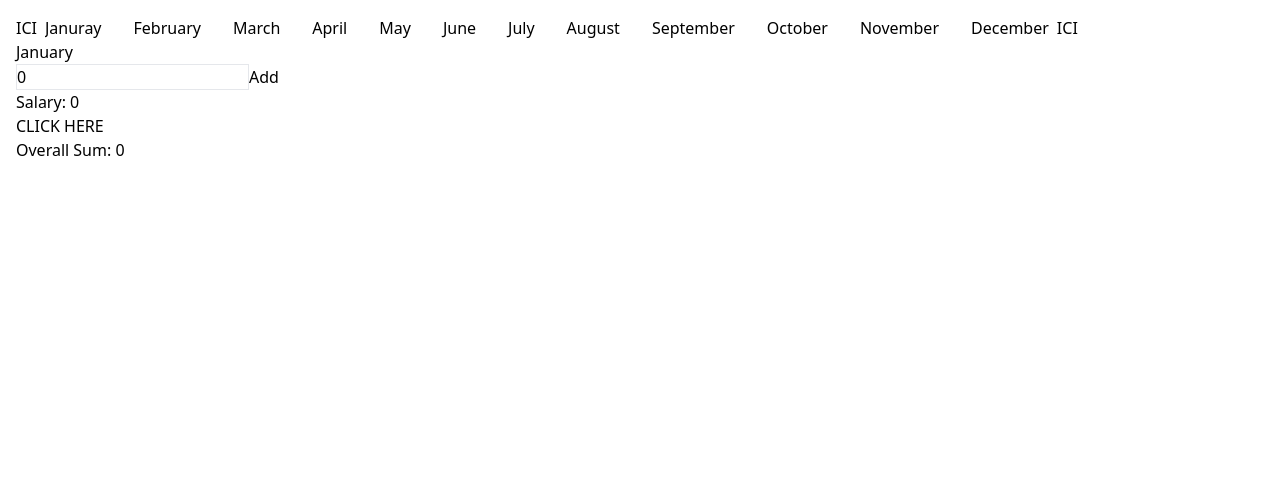
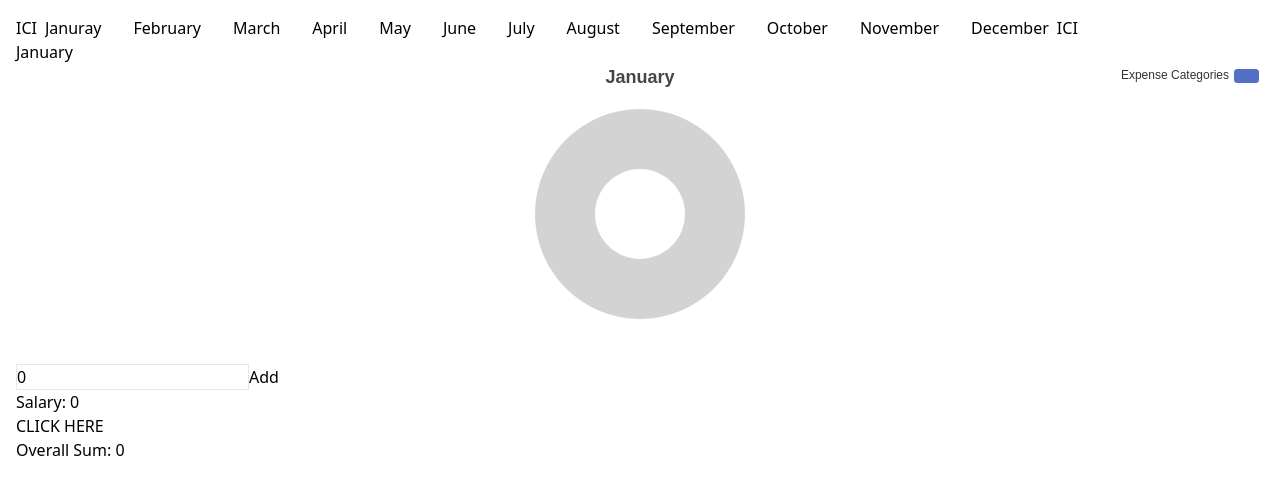
Before and after one commit to FlorianAutricque/budget_planner, a React (Vite) app in the folder budger_planner/: page /month/1 in a window 1280 px wide. Shown: the top 494 px of the page. Built offline with nearby package versions, Linux system fonts and the light colour scheme.

Commit message:
adding react echarts and make it dynamic

```diff
--- a/budger_planner/package.json
+++ b/budger_planner/package.json
@@ -11,6 +11,7 @@
   },
   "dependencies": {
     "echarts": "^5.5.1",
+    "echarts-for-react": "^3.0.2",
     "react": "^18.3.1",
     "react-dom": "^18.3.1",
     "react-router-dom": "^6.26.0"
--- a/budger_planner/src/components/PageMonth.jsx
+++ b/budger_planner/src/components/PageMonth.jsx
@@ -3,6 +3,8 @@ import { useParams } from "react-router-dom";
 import useLocalStorage from "../utils/LocalStorage";
 import SumInputEachExpense from "./SumInputEachExpense";
 import DeleteExpense from "./DeleteExpense";
+
+import ReactEcharts from "echarts-for-react";
 
 function PageMonth() {
   const { monthId } = useParams();
@@ -86,9 +88,48 @@ function PageMonth() {
     setOverallSum((prevOverallSum) => prevOverallSum + expenseSum);
   }
 
+  //////////////////////////////
+
+  const getOption = () => {
+    return {
+      title: {
+        text: monthName,
+        left: "center",
+      },
+      tooltip: {
+        trigger: "item",
+      },
+      legend: {
+        orient: "vertical",
+        left: "right",
+      },
+      series: [
+        {
+          name: "Expense Categories",
+          type: "pie",
+          radius: ["30%", "70%"],
+          roseType: "area",
+          label: {
+            show: false,
+            position: "outside",
+          },
+          data: expensesName.map((expense) => ({
+            value:
+              parseFloat(
+                localStorage.getItem(`sum-${monthName}-${expense.id}`)
+              ) || 0,
+            name: expense.name,
+          })),
+        },
+      ],
+    };
+  };
+
   return (
     <div>
       <h1>{monthName}</h1>
+      <ReactEcharts option={getOption()} />
+
       <div>
         <input
           value={value}
```
Also changed, not shown: 1 other file (tests, documents, lock files or other folders).
